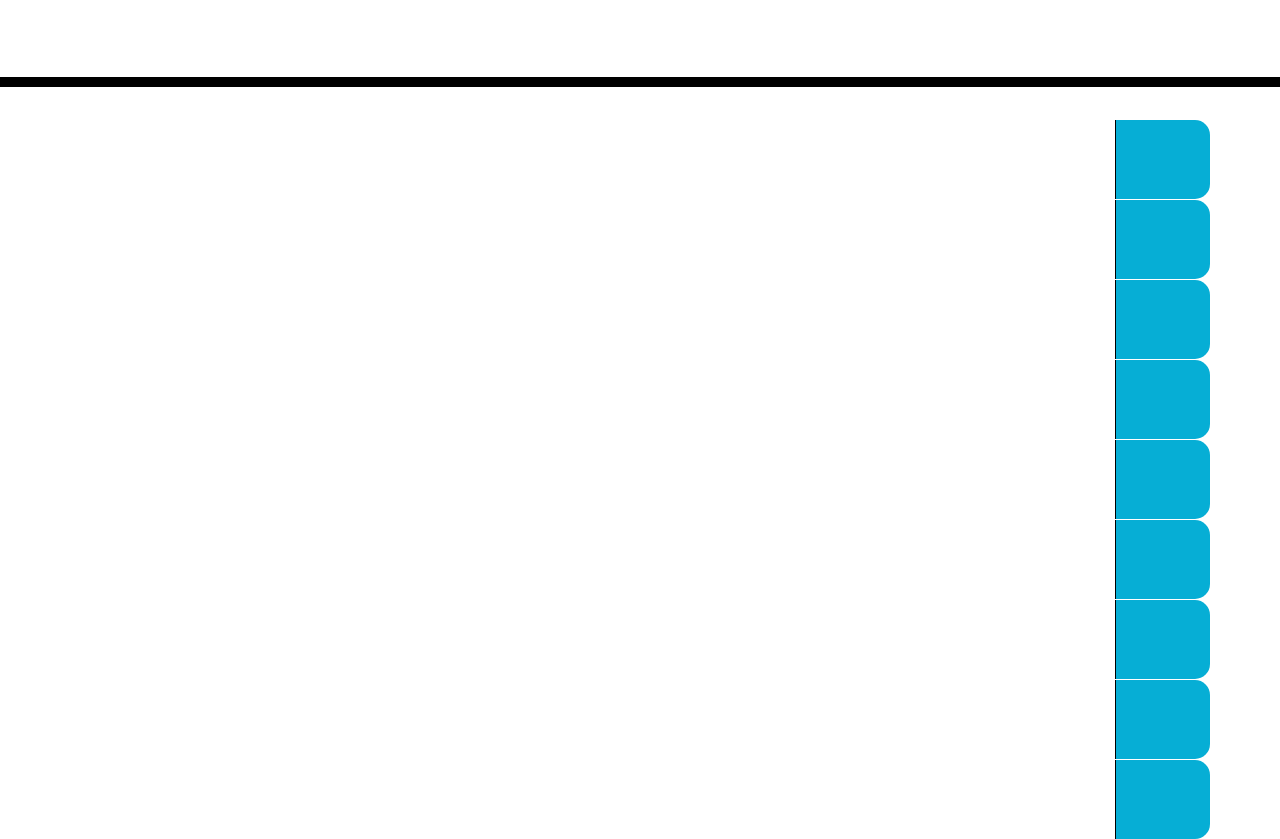
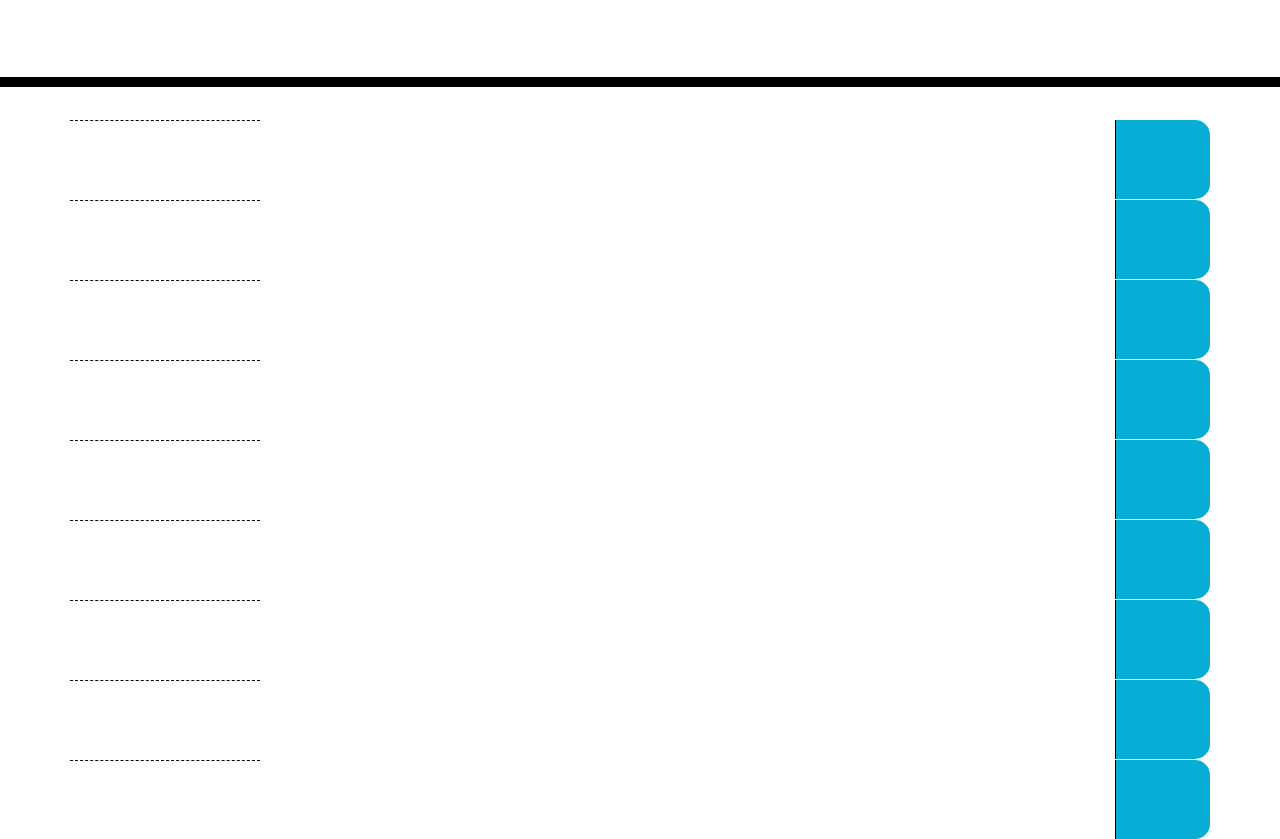
Before and after one commit to nbacchus/nb-schedule, a plain HTML site: page index.html in a window 1280 px wide. Shown: the part 181-1020 px from the top of the page. Drawn offline with nearby package versions, Linux system fonts and the light colour scheme.

Commit message:
change class names

```diff
--- a/index.html
+++ b/index.html
@@ -30,48 +30,48 @@
     </header>
     <div class="container">
       <!-- Timeblocks go here -->
-      <div class="row timeBlock" id="9am">
-        <div class="col-2 time"></div>
+      <div class="row time-block" id="9am">
+        <div class="col-2 hour"></div>
         <div class="col-9 description"></div>
         <div class="col-1 saveBtn"></div>
       </div>
-      <div class="row timeBlock" id="10am">
-        <div class="col-2 time"></div>
+      <div class="row time-block" id="10am">
+        <div class="col-2 hour"></div>
         <div class="col-9 description"></div>
         <div class="col-1 saveBtn"></div>
       </div>
-      <div class="row timeBlock" id="11am">
-        <div class="col-2 time"></div>
+      <div class="row time-block" id="11am">
+        <div class="col-2 hour"></div>
         <div class="col-9 description"></div>
         <div class="col-1 saveBtn"></div>
       </div>
-      <div class="row timeBlock" id="12pm">
-        <div class="col-2 time"></div>
+      <div class="row time-block" id="12pm">
+        <div class="col-2 hour"></div>
         <div class="col-9 description"></div>
         <div class="col-1 saveBtn"></div>
       </div>
-      <div class="row timeBlock" id="1pm">
-        <div class="col-2 time"></div>
+      <div class="row time-block" id="1pm">
+        <div class="col-2 hour"></div>
         <div class="col-9 description"></div>
         <div class="col-1 saveBtn"></div>
       </div>
-      <div class="row timeBlock" id="2pm">
-        <div class="col-2 time"></div>
+      <div class="row time-block" id="2pm">
+        <div class="col-2 hour"></div>
         <div class="col-9 description"></div>
         <div class="col-1 saveBtn"></div>
       </div>
-      <div class="row timeBlock" id="3pm">
-        <div class="col-2 time"></div>
+      <div class="row time-block" id="3pm">
+        <div class="col-2 hour"></div>
         <div class="col-9 description"></div>
         <div class="col-1 saveBtn"></div>
       </div>
-      <div class="row timeBlock" id="4pm">
-        <div class="col-2 time"></div>
+      <div class="row time-block" id="4pm">
+        <div class="col-2 hour"></div>
         <div class="col-9 description"></div>
         <div class="col-1 saveBtn"></div>
       </div>
-      <div class="row timeBlock" id="5pm">
-        <div class="col-2 time"></div>
+      <div class="row time-block" id="5pm">
+        <div class="col-2 hour"></div>
         <div class="col-9 description"></div>
         <div class="col-1 saveBtn"></div>
       </div>
```
